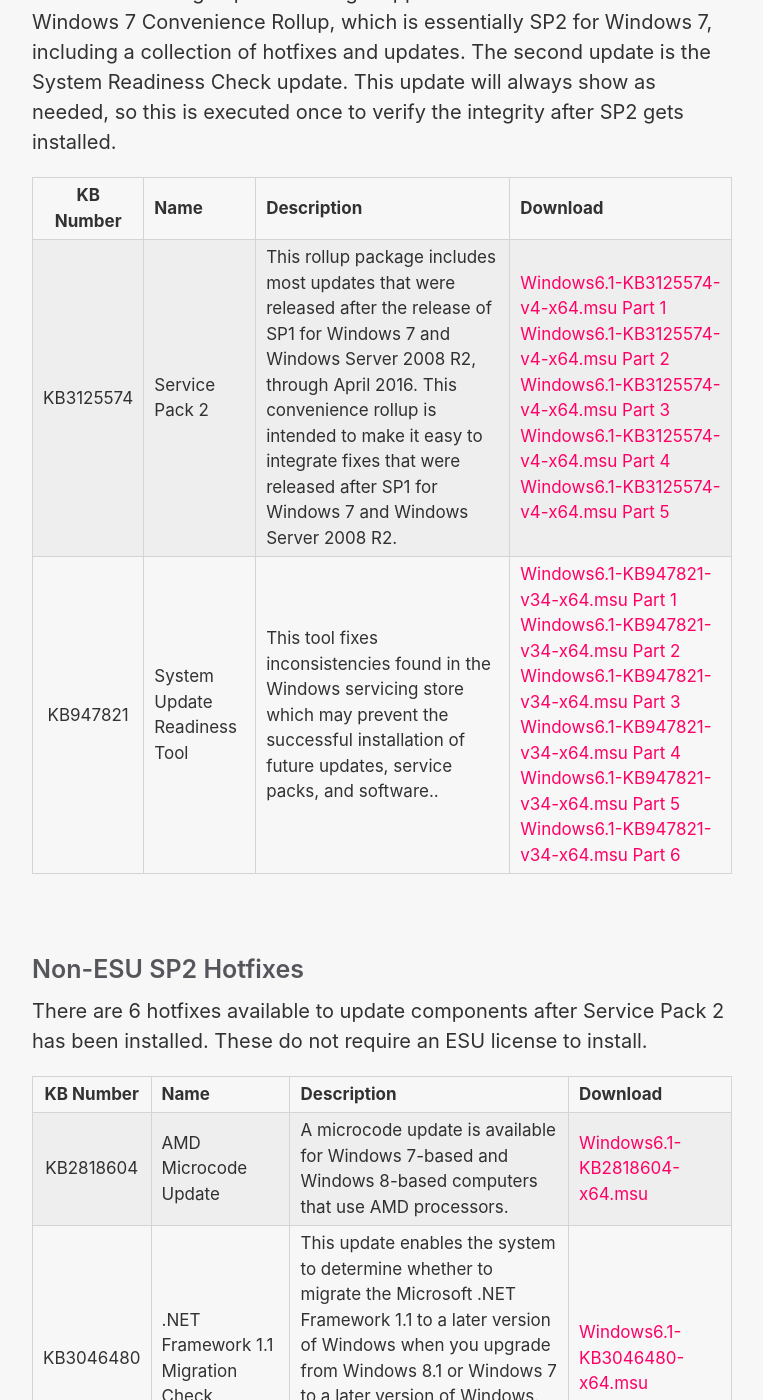
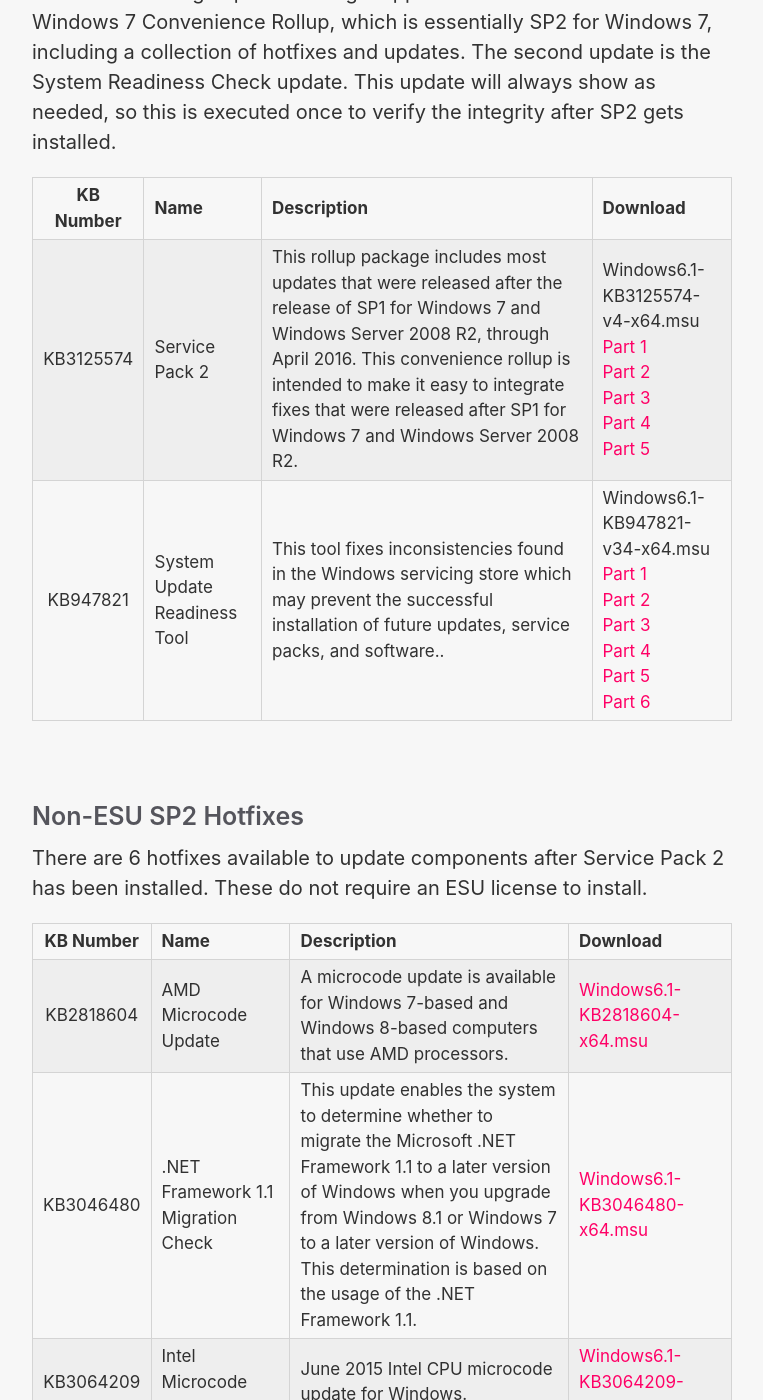
Before and after one commit to HackAndPwn/HackAndPwn.github.io, a Jekyll site: the page built from _posts/2020-05-23-windows-7-esu-patching.md, in a window 1280 px wide and 1400 px high, scrolled down 6602 px. Shown: the whole window, without its empty margins (258-1021 px from the left). Built offline with Jekyll 4.4.1, drawn with Linux system fonts in a browser that asks for light colours; some of the changed text lies outside the part shown.

Commit message:
add line breaks for parts

```diff
--- a/_posts/2020-05-23-windows-7-esu-patching.md
+++ b/_posts/2020-05-23-windows-7-esu-patching.md
@@ -33,7 +33,7 @@
 | KB917607  | Windows Help 32-bit Compatability Update     | WinHlp32.exe is required to display 32-bit Help files that have the ".hlp" file name extension. To view .hlp files on Windows 7, you need to install this application. | [Windows6.1-KB917607-x64.msu](https://github.com/HackAndPwn/Windows-7-Patching/raw/master/02_Features/01_Windows6.1-KB917607-x64.msu) |
 | KB943790  | File Management API extensions for BitLocker | Install this update to extend the File Management APIs to not only enable the discovery and restoration of deleted files from volumes that are not encrypted but also enable the recovery of files from Bitlocker encrypted volumes. | [Windows6.1-KB943790-x64.msu](https://github.com/HackAndPwn/Windows-7-Patching/raw/master/02_Features/02_Windows6.1-KB943790-x64.msu) |
 | KB958559  | Windows Virtual PC                           | Windows Virtual PC is the latest Microsoft virtualization technology. You can use it to run more than one operating system at the same time on one computer, and to run many productivity applications on a virtual Windows environment, with a single click, directly from a computer running Windows 7. | [Windows6.1-KB958559-x64.msu](https://github.com/HackAndPwn/Windows-7-Patching/raw/master/02_Features/03_Windows6.1-KB958559-x64.msu) |
-| KB958830  | Remote Server Administration Tools           | Remote Server Administration Tools for Windows® 7 with SP1 enables IT administrators to manage roles and features that are installed on computers that are running Windows Server® 2008 R2, Windows Server® 2008, or Windows Server® 2003, from a remote computer that is running Windows 7 or Windows 7 with SP1. | Windows6.1-KB958830-x64.msu <br> [Part 1](https://github.com/HackAndPwn/Windows-7-Patching/raw/master/02_Features/04_Windows6.1-KB958830-x64.zip.001)  [Part 2](https://github.com/HackAndPwn/Windows-7-Patching/raw/master/02_Features/04_Windows6.1-KB958830-x64.zip.002)  [Part 3](https://github.com/HackAndPwn/Windows-7-Patching/raw/master/02_Features/04_Windows6.1-KB958830-x64.zip.003) |
+| KB958830  | Remote Server Administration Tools           | Remote Server Administration Tools for Windows® 7 with SP1 enables IT administrators to manage roles and features that are installed on computers that are running Windows Server® 2008 R2, Windows Server® 2008, or Windows Server® 2003, from a remote computer that is running Windows 7 or Windows 7 with SP1. | Windows6.1-KB958830-x64.msu <br> [Part 1](https://github.com/HackAndPwn/Windows-7-Patching/raw/master/02_Features/04_Windows6.1-KB958830-x64.zip.001)  <br> [Part 2](https://github.com/HackAndPwn/Windows-7-Patching/raw/master/02_Features/04_Windows6.1-KB958830-x64.zip.002)  <br> [Part 3](https://github.com/HackAndPwn/Windows-7-Patching/raw/master/02_Features/04_Windows6.1-KB958830-x64.zip.003) |
 | KB969168  | Microsoft Agent                              | Microsoft Agent is a set of software services that supports interactive characters within the Microsoft Windows display. Some examples of the Microsoft Agent characters are the Office Assistants.  Microsoft Agent is not included in Windows 7, and it will not be included in any later versions of the Windows operating system. However, you can download Microsoft Agent as a hotfix for your Windows 7 computer. | [Windows6.1-KB969168-x64.msu](https://github.com/HackAndPwn/Windows-7-Patching/raw/master/02_Features/05_Windows6.1-KB969168-x64.msu) |
 | KB970985  | Windows Activation Technologies              | Windows Activation Technologies helps you confirm that the copy of Windows 7 that is running on your computer is genuine. Additionally, Windows Activation Technologies helps protect against the risks of counterfeit software. Windows Activation Technologies in Windows 7 consists of activation and validation components that contain anti-piracy features. | [Windows6.1-KB970985-x64.msu](https://github.com/HackAndPwn/Windows-7-Patching/raw/master/02_Features/06_Windows6.1-KB970985-x64.msu) |
 | KB974150  | Windows NTBackup Utility                    | NTBackup is the legacy Windows backup application included in previous versions of Windows. Files can be backed up to tape, ZIP drives, floppy disks, and hard drives using a proprietary backup format (BKF). It also features integration with Task Scheduler and has several command line switches for scheduled automated backups. | [Windows6.1-KB974150-x64.msu](https://github.com/HackAndPwn/Windows-7-Patching/raw/master/02_Features/07_Windows6.1-KB974150-x64.msu) |
@@ -76,8 +76,8 @@
 
 | KB Number | Name                                         | Description | Download |
 |:---------:|----------------------------------------------|-------------|----------|
-| KB3125574 | Service Pack 2                               | This rollup package includes most updates that were released after the release of SP1 for Windows 7 and Windows Server 2008 R2, through April 2016. This convenience rollup is intended to make it easy to integrate fixes that were released after SP1 for Windows 7 and Windows Server 2008 R2. | [Windows6.1-KB3125574-v4-x64.msu Part 1](https://github.com/HackAndPwn/Windows-7-Patching/raw/master/04_SP2/01_Windows6.1-KB3125574-v4-x64.zip.001)  [Windows6.1-KB3125574-v4-x64.msu Part 2](https://github.com/HackAndPwn/Windows-7-Patching/raw/master/04_SP2/01_Windows6.1-KB3125574-v4-x64.zip.002) [Windows6.1-KB3125574-v4-x64.msu Part 3](https://github.com/HackAndPwn/Windows-7-Patching/raw/master/04_SP2/01_Windows6.1-KB3125574-v4-x64.zip.003) [Windows6.1-KB3125574-v4-x64.msu Part 4](https://github.com/HackAndPwn/Windows-7-Patching/raw/master/04_SP2/01_Windows6.1-KB3125574-v4-x64.zip.004) [Windows6.1-KB3125574-v4-x64.msu Part 5](https://github.com/HackAndPwn/Windows-7-Patching/raw/master/04_SP2/01_Windows6.1-KB3125574-v4-x64.zip.005) |
-| KB947821  | System Update Readiness Tool                 | This tool fixes inconsistencies found in the Windows servicing store which may prevent the successful installation of future updates, service packs, and software.. | [Windows6.1-KB947821-v34-x64.msu Part 1](https://github.com/HackAndPwn/Windows-7-Patching/raw/master/04_SP2/02_Windows6.1-KB947821-v34-x64.zip.001)  [Windows6.1-KB947821-v34-x64.msu Part 2](https://github.com/HackAndPwn/Windows-7-Patching/raw/master/04_SP2/02_Windows6.1-KB947821-v34-x64.zip.002)  [Windows6.1-KB947821-v34-x64.msu Part 3](https://github.com/HackAndPwn/Windows-7-Patching/raw/master/04_SP2/02_Windows6.1-KB947821-v34-x64.zip.003)  [Windows6.1-KB947821-v34-x64.msu Part 4](https://github.com/HackAndPwn/Windows-7-Patching/raw/master/04_SP2/02_Windows6.1-KB947821-v34-x64.zip.004)  [Windows6.1-KB947821-v34-x64.msu Part 5](https://github.com/HackAndPwn/Windows-7-Patching/raw/master/04_SP2/02_Windows6.1-KB947821-v34-x64.zip.005)  [Windows6.1-KB947821-v34-x64.msu Part 6](https://github.com/HackAndPwn/Windows-7-Patching/raw/master/04_SP2/02_Windows6.1-KB947821-v34-x64.zip.006) |
+| KB3125574 | Service Pack 2                               | This rollup package includes most updates that were released after the release of SP1 for Windows 7 and Windows Server 2008 R2, through April 2016. This convenience rollup is intended to make it easy to integrate fixes that were released after SP1 for Windows 7 and Windows Server 2008 R2. | Windows6.1-KB3125574-v4-x64.msu <br> [Part 1](https://github.com/HackAndPwn/Windows-7-Patching/raw/master/04_SP2/01_Windows6.1-KB3125574-v4-x64.zip.001) <br> [Part 2](https://github.com/HackAndPwn/Windows-7-Patching/raw/master/04_SP2/01_Windows6.1-KB3125574-v4-x64.zip.002) <br> [Part 3](https://github.com/HackAndPwn/Windows-7-Patching/raw/master/04_SP2/01_Windows6.1-KB3125574-v4-x64.zip.003) <br> [Part 4](https://github.com/HackAndPwn/Windows-7-Patching/raw/master/04_SP2/01_Windows6.1-KB3125574-v4-x64.zip.004) <br> [Part 5](https://github.com/HackAndPwn/Windows-7-Patching/raw/master/04_SP2/01_Windows6.1-KB3125574-v4-x64.zip.005) |
+| KB947821  | System Update Readiness Tool                 | This tool fixes inconsistencies found in the Windows servicing store which may prevent the successful installation of future updates, service packs, and software.. | Windows6.1-KB947821-v34-x64.msu <br> [Part 1](https://github.com/HackAndPwn/Windows-7-Patching/raw/master/04_SP2/02_Windows6.1-KB947821-v34-x64.zip.001) <br> [Part 2](https://github.com/HackAndPwn/Windows-7-Patching/raw/master/04_SP2/02_Windows6.1-KB947821-v34-x64.zip.002) <br> [Part 3](https://github.com/HackAndPwn/Windows-7-Patching/raw/master/04_SP2/02_Windows6.1-KB947821-v34-x64.zip.003) <br> [Part 4](https://github.com/HackAndPwn/Windows-7-Patching/raw/master/04_SP2/02_Windows6.1-KB947821-v34-x64.zip.004) <br> [Part 5](https://github.com/HackAndPwn/Windows-7-Patching/raw/master/04_SP2/02_Windows6.1-KB947821-v34-x64.zip.005) <br> [Part 6](https://github.com/HackAndPwn/Windows-7-Patching/raw/master/04_SP2/02_Windows6.1-KB947821-v34-x64.zip.006) |
 
 <br>
 
@@ -105,7 +105,7 @@
 | KB4555449 | May 2020 Servicing Stack Update              | This update makes quality improvements to the servicing stack, which is the component that installs Windows updates. Servicing stack updates (SSU) makes sure that you have a robust and reliable servicing stack so that your devices can receive and install Microsoft updates. | [Windows6.1-KB4555449-x64.msu](https://github.com/HackAndPwn/Windows-7-Patching/raw/master/06_ESU_Updates/01_Windows6.1-KB4555449-x64.msu)
 | KB4552940 | May 2020 .NET Framework 3.5.1 Update         | Security and Quality Rollup for .NET Framework 3.5.1 for Windows 7 SP1. | [Windows6.1-KB4552940-x64.msu](https://github.com/HackAndPwn/Windows-7-Patching/raw/master/06_ESU_Updates/02_Windows6.1-KB4552940-x64.msu)
 | KB4538483 | May 2020 ESU Preparation Package             | This update provides the complete set of licensing changes to enable installation of the ESU MAK add-on key, which is one of the steps to prepare for installation of Extended Security Updates. | [Windows6.1-KB4538483-x64.msu](https://github.com/HackAndPwn/Windows-7-Patching/raw/master/06_ESU_Updates/03_Windows6.1-KB4538483-x64.msu)
-| KB4538483 | May 2020 Windows 7 Cumulative Update         | Security and Quality Rollup for Windows 7 SP1. | [Windows6.1-KB4556836-x64.msu Part 1](https://github.com/HackAndPwn/Windows-7-Patching/raw/master/04_SP2/04_Windows6.1-KB4556836-x64.zip.001) [Windows6.1-KB4556836-x64.msu Part 2](https://github.com/HackAndPwn/Windows-7-Patching/raw/master/04_SP2/04_Windows6.1-KB4556836-x64.zip.002) [Windows6.1-KB4556836-x64.msu Part 3](https://github.com/HackAndPwn/Windows-7-Patching/raw/master/04_SP2/04_Windows6.1-KB4556836-x64.zip.003) [Windows6.1-KB4556836-x64.msu Part 4](https://github.com/HackAndPwn/Windows-7-Patching/raw/master/04_SP2/04_Windows6.1-KB4556836-x64.zip.004) |
+| KB4538483 | May 2020 Windows 7 Cumulative Update         | Security and Quality Rollup for Windows 7 SP1. | Windows6.1-KB4556836-x64.msu <br> [Part 1](https://github.com/HackAndPwn/Windows-7-Patching/raw/master/04_SP2/04_Windows6.1-KB4556836-x64.zip.001) <br> [Part 2](https://github.com/HackAndPwn/Windows-7-Patching/raw/master/04_SP2/04_Windows6.1-KB4556836-x64.zip.002) <br> [Part 3](https://github.com/HackAndPwn/Windows-7-Patching/raw/master/04_SP2/04_Windows6.1-KB4556836-x64.zip.003) <br> [Part 4](https://github.com/HackAndPwn/Windows-7-Patching/raw/master/04_SP2/04_Windows6.1-KB4556836-x64.zip.004) |
 | KB4556798 | May 2020 IE 11 Cumulative Update             | Security and Quality Rollup for Internet Explorer 11 for Windows 7 SP1. | [Windows6.1-KB4556798-x64.msu](https://github.com/HackAndPwn/Windows-7-Patching/raw/master/06_ESU_Updates/05_Windows6.1-KB4556798-x64.msu)
 | KB4552921 | May 2020 .NET Framework 4.8 Update           | Security and Quality Rollup for .NET Framework 4.8 for Windows 7 SP1. | [ndp48-KB4552921-x64.exe](https://github.com/HackAndPwn/Windows-7-Patching/raw/master/07_ESU_.NET_4.8/01_ndp48-KB4552921-x64.exe)
 
```
